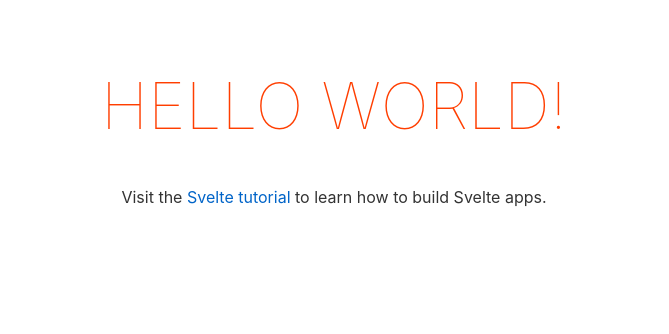
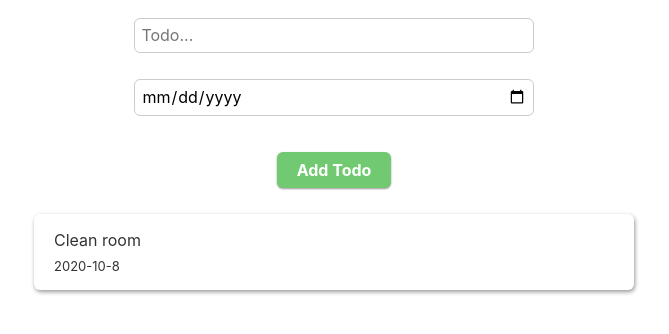
Before and after one commit to Fishoilsalesman/svelte-todoapp, a Svelte app: page / in a window 1280 px wide. Shown: the top 334 px of the page, without its empty margins (306-975 px from the left). Built offline with nearby package versions, Linux system fonts and the light colour scheme.

Commit message:
add todo form, todos list

```diff
--- a/public/global.css
+++ b/public/global.css
@@ -7,7 +7,7 @@ html, body {
 body {
 	color: #333;
 	margin: 0;
-	padding: 8px;
+	padding: 0;
 	box-sizing: border-box;
 	font-family: -apple-system, BlinkMacSystemFont, "Segoe UI", Roboto, Oxygen-Sans, Ubuntu, Cantarell, "Helvetica Neue", sans-serif;
 }
@@ -61,3 +61,6 @@ button:not(:disabled):active {
 button:focus {
 	border-color: #666;
 }
+p {
+	margin: 0;
+}
--- a/src/App.svelte
+++ b/src/App.svelte
@@ -1,30 +1,29 @@
 <script>
-	export let name;
+	import AddTodoForm from "./components/AddTodo.svelte";
+	import TodoList from "./components/TodoList.svelte";
+
+	let todos = [
+		{
+			id: 1,
+			todo: "Clean room",
+			due: "2020-10-8",
+		},
+	];
+
+	const addTodo = (e) => {
+		let newTodo = e.detail;
+		todos = [newTodo, ...todos];
+	};
 </script>
-
-<main>
-	<h1>Hello {name}!</h1>
-	<p>Visit the <a href="https://svelte.dev/tutorial">Svelte tutorial</a> to learn how to build Svelte apps.</p>
-</main>
 
 <style>
 	main {
-		text-align: center;
-		padding: 1em;
-		max-width: 240px;
+		max-width: 600px;
 		margin: 0 auto;
 	}
+</style>
 
-	h1 {
-		color: #ff3e00;
-		text-transform: uppercase;
-		font-size: 4em;
-		font-weight: 100;
-	}
-
-	@media (min-width: 640px) {
-		main {
-			max-width: none;
-		}
-	}
-</style>
+<AddTodoForm on:addTodo={addTodo} />
+<main>
+	<TodoList {todos} />
+</main>
--- /dev/null
+++ b/src/components/AddTodo.svelte
@@ -0,0 +1,91 @@
+<script>
+  import { createEventDispatcher } from "svelte";
+
+  let errors = { todo: "", due: "" };
+  let fields = { todo: "", due: "" };
+  let valid = false;
+
+  let dispatch = createEventDispatcher();
+
+  const handleSubmit = () => {
+    valid = true;
+
+    if (fields.todo.trim().length < 5) {
+      valid = false;
+      errors.todo = "Todo must be at least 5 characters long";
+    } else {
+      errors.todo = "";
+    }
+
+    if (!fields.due) {
+      valid = false;
+      errors.due = "Invalid due date";
+    } else {
+      errors.due = "";
+    }
+
+    if (valid) {
+      let todo = {
+        id: Math.random(),
+        todo: fields.todo,
+        due: fields.due,
+      };
+
+      dispatch('addTodo', todo);
+
+      fields = { todo: "", due: "" };
+    }
+  };
+</script>
+
+<style>
+  form {
+    width: 400px;
+    margin: 0 auto;
+    text-align: center;
+  }
+  .form-field {
+    margin: 18px auto;
+  }
+  input {
+    width: 100%;
+    border-radius: 6px;
+  }
+  label {
+    margin: 10px auto;
+    text-align: left;
+  }
+  .error {
+    color: red;
+    margin-bottom: 5px;
+  }
+  button {
+    border: 0;
+    cursor: pointer;
+    padding: 8px 20px;
+    font-weight: bold;
+    background: rgb(113, 202, 113);
+    border-radius: 6px;
+    color: white;
+    box-shadow: 0px 1px 2px rgba(0, 0, 0, 0.4);
+    margin-top: 10px;
+  }
+</style>
+
+<form on:submit|preventDefault={handleSubmit}>
+  <div class="form-field">
+    <label for="todo" />
+    <input
+      type="text"
+      id="todo"
+      bind:value={fields.todo}
+      placeholder="Todo..." />
+    <div class="error">{errors.todo}</div>
+  <div class="form-field">
+    <label for="due" />
+    <input type="date" bind:value={fields.due} id="due" />
+    <div class="error">{errors.due}</div>
+  </div>
+    <button>Add Todo</button>
+  </div>
+</form>
--- /dev/null
+++ b/src/components/TodoItem.svelte
@@ -0,0 +1,26 @@
+<script>
+  export let todo;
+</script>
+
+<style>
+  .todo {
+    padding: 8px 20px;
+    box-shadow: 1px 2px 4px rgba(0, 0, 0, 0.4);
+    border-radius: 6px;
+    margin: 15px 0;
+  }
+  p {
+    width: 100%;
+    margin: 8px 0;
+    text-align: left;
+    font-size: 16px;
+  }
+  .due {
+    font-size: 13px;
+  }
+</style>
+
+<div class="todo">
+  <p>{todo.todo}</p>
+  <p class="due">{todo.due}</p>
+</div>
--- /dev/null
+++ b/src/components/TodoList.svelte
@@ -0,0 +1,14 @@
+<script>
+  import TodoItem from "./TodoItem.svelte";
+
+  export let todos;
+</script>
+
+<style>
+</style>
+
+<div>
+  {#each todos as todo (todo.id)}
+    <TodoItem {todo} />
+  {/each}
+</div>
--- a/src/main.js
+++ b/src/main.js
@@ -1,10 +1,7 @@
 import App from './App.svelte';
 
 const app = new App({
-	target: document.body,
-	props: {
-		name: 'world'
-	}
+	target: document.body
 });
 
 export default app;
```
